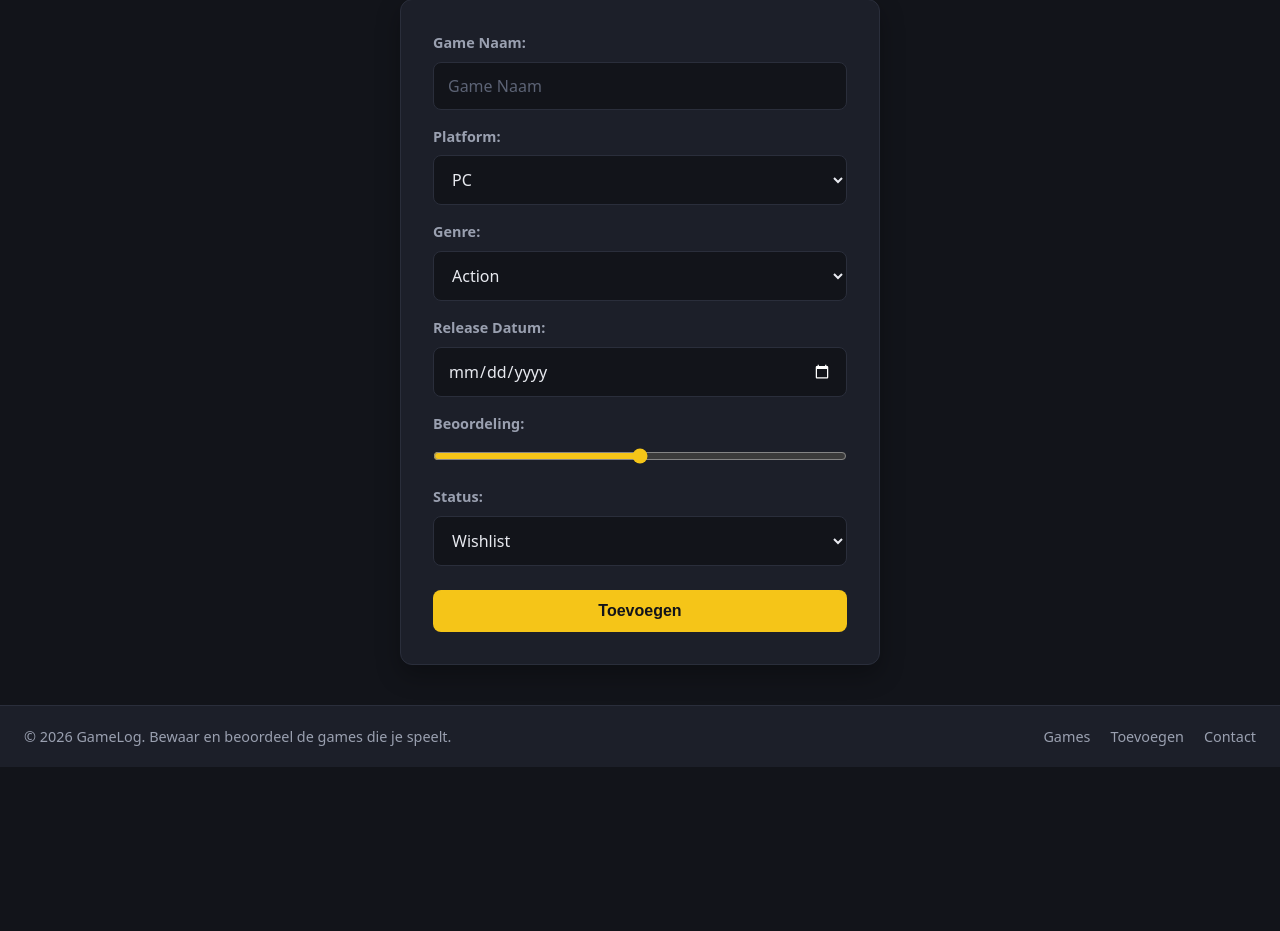
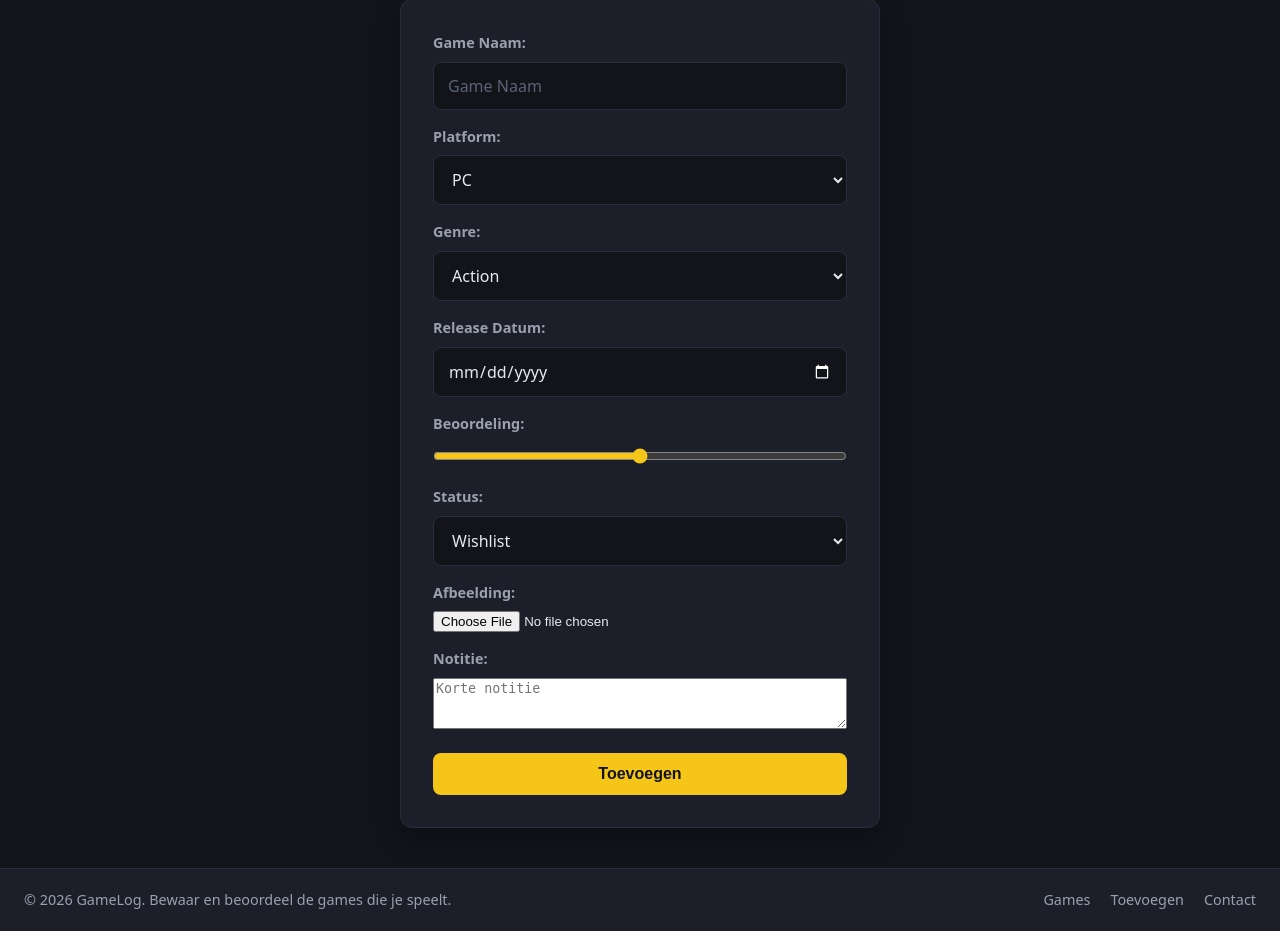
Before and after one commit to usshdsud/Challenge-2-Sprint-1-GameSpark, a PHP site: page /create.php in a window 1280 px wide. Shown: the part 101-1032 px from the top of the page. Before the commit the page ends 868 px from the top, so only its background shows below. Run offline with PHP 8.4, Linux system fonts and the light colour scheme.

Commit message:
Form & database
Form afbeelding en notities toegevoegd en database aangepast

```diff
--- a/create.php
+++ b/create.php
@@ -11,10 +11,10 @@
     <?php include 'header.php';?>
 
     <main class="main">
-        <form action="" method="post">
+        <form action="" method="post" enctype="multipart/form-data">
 
         <label for="game_name">Game Naam:</label>
-        <input type="text" name="Game Naam" placeholder="Game Naam">
+        <input type="text" name="game_name" placeholder="Game Naam">
 
 
         <label for="platform">Platform:</label>
@@ -49,7 +49,17 @@
             <option value="uitgespeeld">Uitgespeeld</option>
         </select>
 
+        <label for="afbeelding">Afbeelding:</label>
+        <input type="file" id="afbeelding" name="afbeelding" accept="image/*">
+
+        <label for="notitie">Notitie:</label>
+        <textarea id="notitie" name="notitie" rows="3" maxlength="255"
+                  placeholder="Korte notitie"></textarea>
+
+        </textarea>
+
         <input type="submit" value="Toevoegen">
+        </form>
     </main>
 
     <?php include 'footer.php';?>
--- a/gamespark.sql
+++ b/gamespark.sql
@@ -4,7 +4,9 @@ CREATE DATABASE IF NOT EXISTS gamespark
 
 USE gamespark;
 
-CREATE TABLE IF NOT EXISTS games (
+DROP TABLE IF EXISTS games;
+
+CREATE TABLE games (
     id INT UNSIGNED AUTO_INCREMENT PRIMARY KEY,
     game_name VARCHAR(100) NOT NULL,
     platform ENUM('pc','playstation','xbox','nintendo') NOT NULL,
@@ -12,6 +14,8 @@ CREATE TABLE IF NOT EXISTS games (
     release_date DATE NULL,
     rating TINYINT UNSIGNED NOT NULL DEFAULT 3,
     status ENUM('wishlist','inbezit','speeltnu','uitgespeeld') NOT NULL DEFAULT 'wishlist',
+    afbeelding VARCHAR(255) NULL,
+    notitie VARCHAR(255) NULL,
     created_at TIMESTAMP DEFAULT CURRENT_TIMESTAMP,
     CONSTRAINT chk_rating CHECK (rating BETWEEN 1 AND 5)
 );
--- a/header.php
+++ b/header.php
@@ -3,6 +3,6 @@
     <nav>
         <a href="index.php">Games</a>
         <a href="create.php">Toevoegen</a>
-        <a href="#">Over</a>
+        <a href="overons.php">Over</a>
     </nav>
 </header>
```
Also changed, not shown: overons.php (added, +20 -0 lines).
